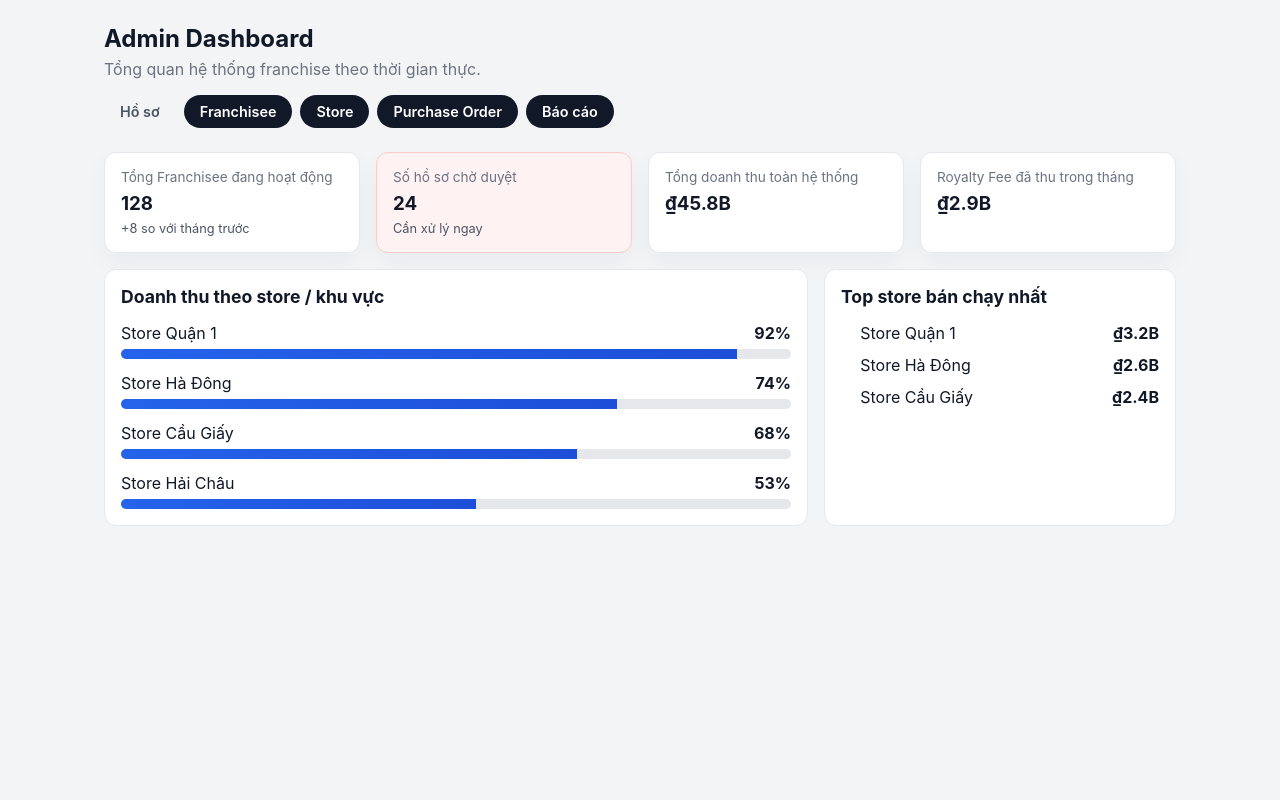
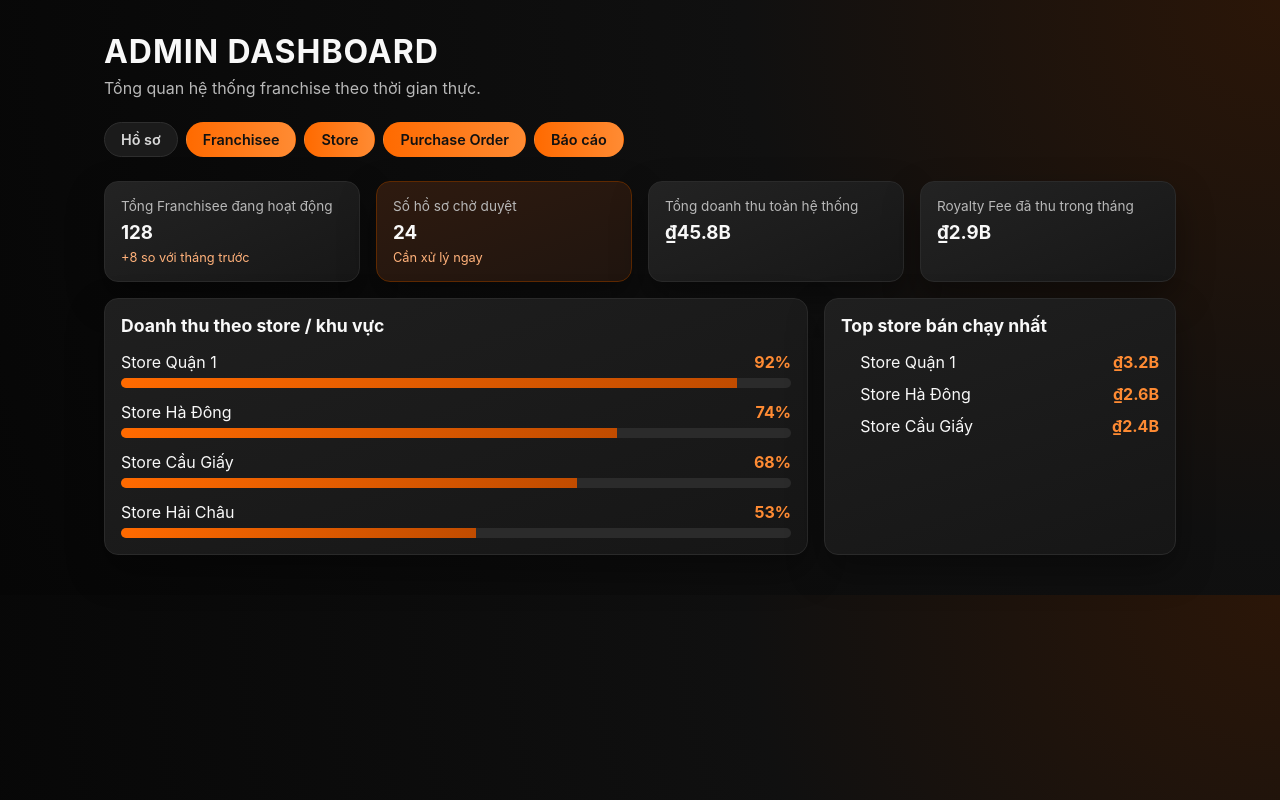
Before and after one commit to trqgiabao/Again, a React (Vite) app: page /admin/dashboard in a window 1280 px wide. Built offline with nearby package versions, Linux system fonts and the light colour scheme.

Commit message:
feat: restyle admin UI with Nike-inspired palette

```diff
--- a/src/features/franchiseAdmin/components/adminMenu/AdminMenu.css
+++ b/src/features/franchiseAdmin/components/adminMenu/AdminMenu.css
@@ -2,20 +2,28 @@
   display: flex;
   gap: 0.5rem;
   flex-wrap: wrap;
-  margin-bottom: 1.5rem;
+  margin: 1.5rem 0;
 }
 
 .admin-menu__item {
-  color: #4b5563;
-  background: #f3f4f6;
+  color: #d7d7d7;
+  background: #1b1b1b;
+  border: 1px solid #2e2e2e;
   border-radius: 999px;
   padding: 0.5rem 1rem;
   font-size: 0.9rem;
   text-decoration: none;
   font-weight: 600;
+  transition: all 0.2s ease;
+}
+
+.admin-menu__item:hover {
+  border-color: #ff6a00;
+  color: #fff3ea;
 }
 
 .admin-menu__item--active {
-  color: white;
-  background: #111827;
+  color: #111111;
+  background: linear-gradient(90deg, #ff6a00, #ff8b33);
+  border-color: transparent;
 }
--- a/src/features/franchiseAdmin/components/modal/Modal.css
+++ b/src/features/franchiseAdmin/components/modal/Modal.css
@@ -1,7 +1,7 @@
 .modal-backdrop {
   position: fixed;
   inset: 0;
-  background: rgba(17, 24, 39, 0.45);
+  background: rgba(0, 0, 0, 0.58);
   display: grid;
   place-items: center;
   z-index: 20;
@@ -9,7 +9,9 @@
 
 .modal-content {
   width: min(500px, 90vw);
-  background: white;
+  background: linear-gradient(160deg, #232323, #171717);
+  border: 1px solid #323232;
+  color: var(--nike-white);
   border-radius: 12px;
   padding: 1.2rem;
 }
--- a/src/features/franchiseAdmin/components/statCard/StatCard.css
+++ b/src/features/franchiseAdmin/components/statCard/StatCard.css
@@ -1,29 +1,29 @@
 .stat-card {
   padding: 1rem;
-  border-radius: 12px;
-  background: white;
-  border: 1px solid #e5e7eb;
-  box-shadow: 0 10px 24px rgba(17, 24, 39, 0.04);
+  border-radius: 14px;
+  background: linear-gradient(155deg, #232323, #171717);
+  border: 1px solid var(--nike-border);
+  box-shadow: var(--nike-shadow);
 }
 
 .stat-card--danger {
-  border-color: #fecaca;
-  background: #fef2f2;
+  border-color: #5f2900;
+  background: linear-gradient(160deg, #2e1a0f, #20150f);
 }
 
 .stat-card__title {
   margin: 0;
-  color: #6b7280;
+  color: var(--nike-text-muted);
   font-size: 0.85rem;
 }
 
 .stat-card__value {
   margin: 0.4rem 0;
-  color: #111827;
+  color: var(--nike-white);
 }
 
 .stat-card__subtext {
   margin: 0;
   font-size: 0.8rem;
-  color: #4b5563;
+  color: #ffb17a;
 }
--- a/src/features/franchiseAdmin/components/statusBadge/StatusBadge.css
+++ b/src/features/franchiseAdmin/components/statusBadge/StatusBadge.css
@@ -6,16 +6,16 @@
 }
 
 .status-badge--pending {
-  background: #fff7ed;
-  color: #c2410c;
+  background: #3a210f;
+  color: #ffbb84;
 }
 
 .status-badge--approved {
-  background: #ecfdf5;
-  color: #047857;
+  background: #19261b;
+  color: #8ae18a;
 }
 
 .status-badge--rejected {
-  background: #fef2f2;
-  color: #b91c1c;
+  background: #3a1616;
+  color: #ff9a9a;
 }
--- a/src/features/franchiseAdmin/pages/AdminDashboardPage.css
+++ b/src/features/franchiseAdmin/pages/AdminDashboardPage.css
@@ -1,17 +1,24 @@
 .admin-page {
   max-width: 1120px;
   margin: 0 auto;
-  padding: 1.5rem;
-  color: #111827;
+  padding: 2rem 1.5rem 2.5rem;
+  color: var(--nike-white);
+}
+
+.admin-page__header {
+  margin-bottom: 1rem;
 }
 
 .admin-page__header h1 {
   margin: 0;
+  font-size: 2rem;
+  text-transform: uppercase;
+  letter-spacing: 0.03em;
 }
 
 .admin-page__header p {
-  margin-top: 0.4rem;
-  color: #6b7280;
+  margin-top: 0.45rem;
+  color: var(--nike-text-muted);
 }
 
 .stats-grid {
@@ -28,10 +35,11 @@
 }
 
 .panel {
-  background: white;
-  border: 1px solid #e5e7eb;
-  border-radius: 12px;
+  background: linear-gradient(160deg, #1f1f1f, #161616);
+  border: 1px solid var(--nike-border);
+  border-radius: 14px;
   padding: 1rem;
+  box-shadow: var(--nike-shadow);
 }
 
 .panel h2 {
@@ -52,16 +60,20 @@
   margin-bottom: 0.35rem;
 }
 
+.revenue-bars__label-row strong {
+  color: #ff8b33;
+}
+
 .revenue-bars__track {
   height: 10px;
-  background: #e5e7eb;
+  background: #2b2b2b;
   border-radius: 999px;
   overflow: hidden;
 }
 
 .revenue-bars__fill {
   height: 100%;
-  background: linear-gradient(90deg, #2563eb, #1d4ed8);
+  background: linear-gradient(90deg, var(--nike-orange), var(--nike-orange-deep));
 }
 
 .top-store-list {
@@ -75,6 +87,10 @@
   margin-bottom: 0.75rem;
 }
 
+.top-store-list strong {
+  color: #ff8b33;
+}
+
 @media (max-width: 900px) {
   .stats-grid {
     grid-template-columns: 1fr 1fr;
--- a/src/features/franchiseAdmin/pages/ApplicationDetailPage.css
+++ b/src/features/franchiseAdmin/pages/ApplicationDetailPage.css
@@ -1,9 +1,10 @@
 .detail-panel {
-  background: white;
+  background: linear-gradient(155deg, #1f1f1f, #161616);
   border-radius: 12px;
-  border: 1px solid #e5e7eb;
+  border: 1px solid #2d2d2d;
   padding: 1rem;
   margin-bottom: 1rem;
+  box-shadow: var(--nike-shadow);
 }
 
 .detail-panel__head {
@@ -19,7 +20,7 @@
 
 .detail-code {
   margin: 0;
-  color: #6b7280;
+  color: var(--nike-text-muted);
 }
 
 .detail-grid {
@@ -45,21 +46,23 @@
   border: 1px solid transparent;
   border-radius: 8px;
   padding: 0.5rem 0.9rem;
+  font-weight: 600;
 }
 
 .btn--primary {
-  background: #2563eb;
-  color: white;
+  background: linear-gradient(90deg, #ff6a00, #ff8b33);
+  color: #111111;
 }
 
 .btn--danger {
-  background: #b91c1c;
-  color: white;
+  background: #802222;
+  color: #ffe7e7;
 }
 
 .btn--ghost {
-  background: #f3f4f6;
-  color: #1f2937;
+  background: #272727;
+  border-color: #353535;
+  color: #efefef;
 }
 
 .history-list {
@@ -73,13 +76,15 @@
 
 .history-list p {
   margin: 0.2rem 0 0;
-  color: #4b5563;
+  color: var(--nike-text-muted);
 }
 
 textarea {
   width: 100%;
   margin-top: 0.5rem;
-  border: 1px solid #d1d5db;
+  border: 1px solid #353535;
+  background: #121212;
+  color: var(--nike-white);
   border-radius: 8px;
   padding: 0.5rem;
   resize: vertical;
--- a/src/features/franchiseAdmin/pages/ApplicationListPage.css
+++ b/src/features/franchiseAdmin/pages/ApplicationListPage.css
@@ -8,16 +8,23 @@
 .filters select,
 .filters input {
   height: 38px;
-  border: 1px solid #d1d5db;
+  border: 1px solid #313131;
+  background: #181818;
+  color: var(--nike-white);
   border-radius: 8px;
   padding: 0 0.75rem;
 }
 
+.filters input::placeholder {
+  color: var(--nike-text-muted);
+}
+
 .table-wrapper {
   overflow-x: auto;
-  background: white;
+  background: linear-gradient(155deg, #1e1e1e, #151515);
   border-radius: 12px;
-  border: 1px solid #e5e7eb;
+  border: 1px solid #303030;
+  box-shadow: var(--nike-shadow);
 }
 
 .application-table {
@@ -29,7 +36,15 @@
 .application-table td {
   text-align: left;
   padding: 0.85rem;
-  border-bottom: 1px solid #f3f4f6;
+  border-bottom: 1px solid #2a2a2a;
+}
+
+.application-table th {
+  color: #ffc091;
+}
+
+.application-table td {
+  color: #f1f1f1;
 }
 
 .application-table tbody tr {
@@ -37,7 +52,7 @@
 }
 
 .application-table tbody tr:hover {
-  background: #f9fafb;
+  background: #222222;
 }
 
 @media (max-width: 900px) {
--- a/src/index.css
+++ b/src/index.css
@@ -2,10 +2,30 @@
   box-sizing: border-box;
 }
 
+:root {
+  --nike-white: #f8f8f8;
+  --nike-black: #111111;
+  --nike-black-soft: #1c1c1c;
+  --nike-orange: #ff6a00;
+  --nike-orange-deep: #c14c00;
+  --nike-border: #2a2a2a;
+  --nike-surface: #181818;
+  --nike-surface-alt: #202020;
+  --nike-text-muted: #b8b8b8;
+  --nike-shadow: 0 16px 36px rgba(0, 0, 0, 0.35);
+}
+
 body {
   margin: 0;
-   font-family: Inter, system-ui, -apple-system, Segoe UI, Roboto, sans-serif;
-  background: #f3f4f6;
-}a {
+  font-family: Inter, system-ui, -apple-system, Segoe UI, Roboto, sans-serif;
+  background: radial-gradient(circle at top right, #2b1608 0%, #101010 38%, #060606 100%);
+  color: var(--nike-white);
+}
+
+a {
   color: inherit;
 }
+
+#root {
+  width: 100%;
+}
```
